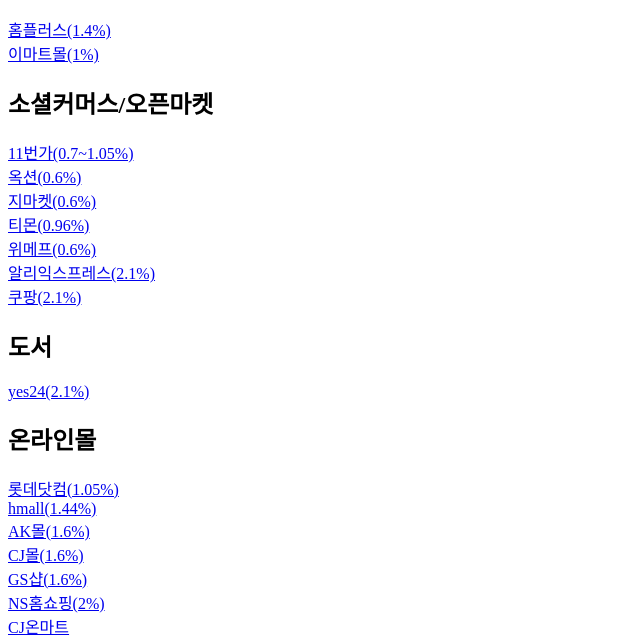
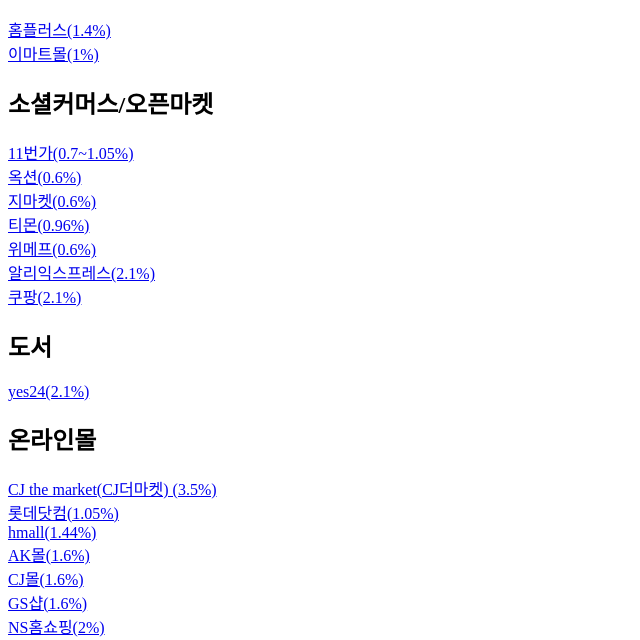
Before and after one commit to jungkoo/jungkoo.github.io, a plain HTML site: page index.html in a window 1280 px wide. Shown: the part 113-753 px from the top of the page, without its empty margins (0-640 px from the left). Drawn offline with Linux system fonts and the light colour scheme.

Commit message:
Update index.html

```diff
--- a/index.html
+++ b/index.html
@@ -16,6 +16,8 @@
 <a href="http://click.linkprice.com/click.php?m=yes24&a=A100567992&l=0000">yes24(2.1%)</a><br/>
 
 <h2>온라인몰</h2>
+
+<a href="https://lpweb.kr/click.php?m=cjbrand&a=A100567992&l=0000">CJ the market(CJ더마켓) (3.5%)</a><br/>
 <a href="http://click.linkprice.com/click.php?m=lotte&a=A100567992&l=0000">롯데닷컴(1.05%)</a><br/>
 <a href="http://click.linkprice.com/click.php?m=hmall&a=A100567992&l=0000">hmall(1.44%)</a><br/>
 <a href="http://click.linkprice.com/click.php?m=smmall&a=A100567992&l=0000">AK몰(1.6%)</a><br/>
```
